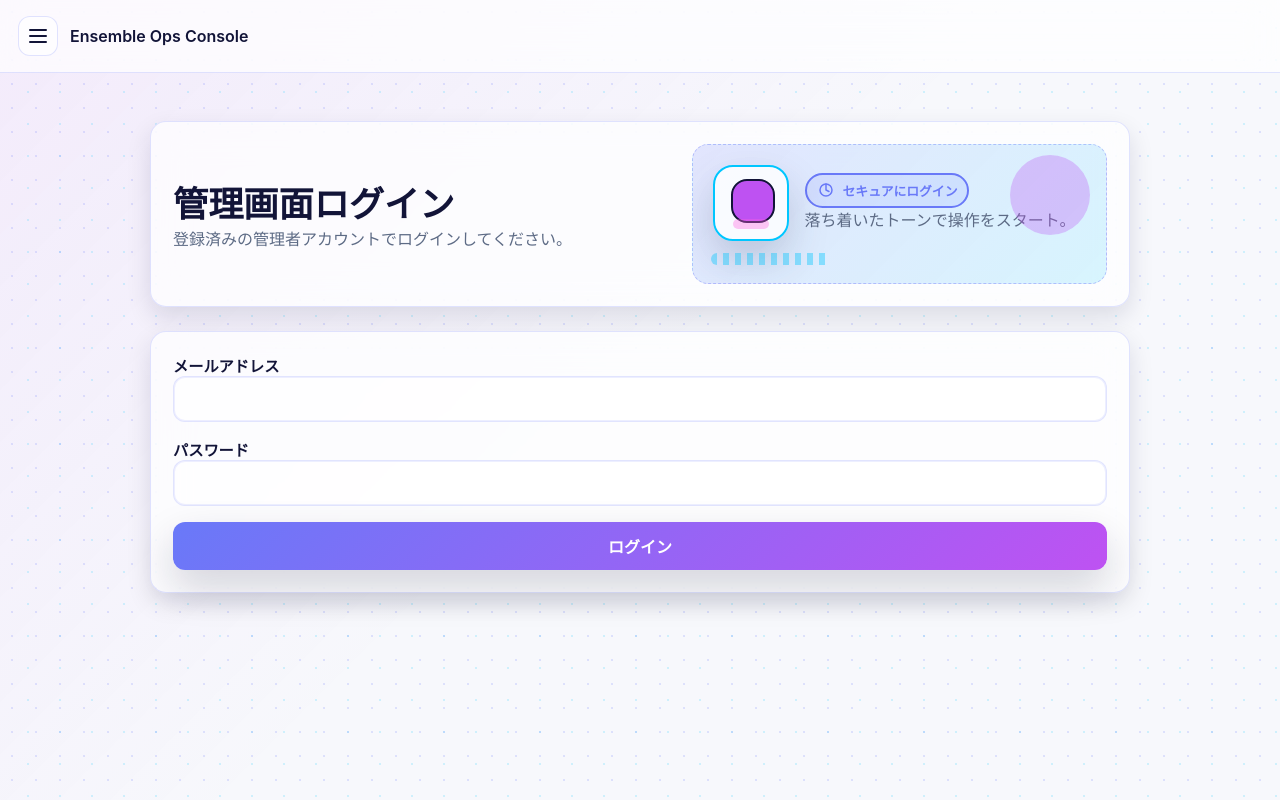
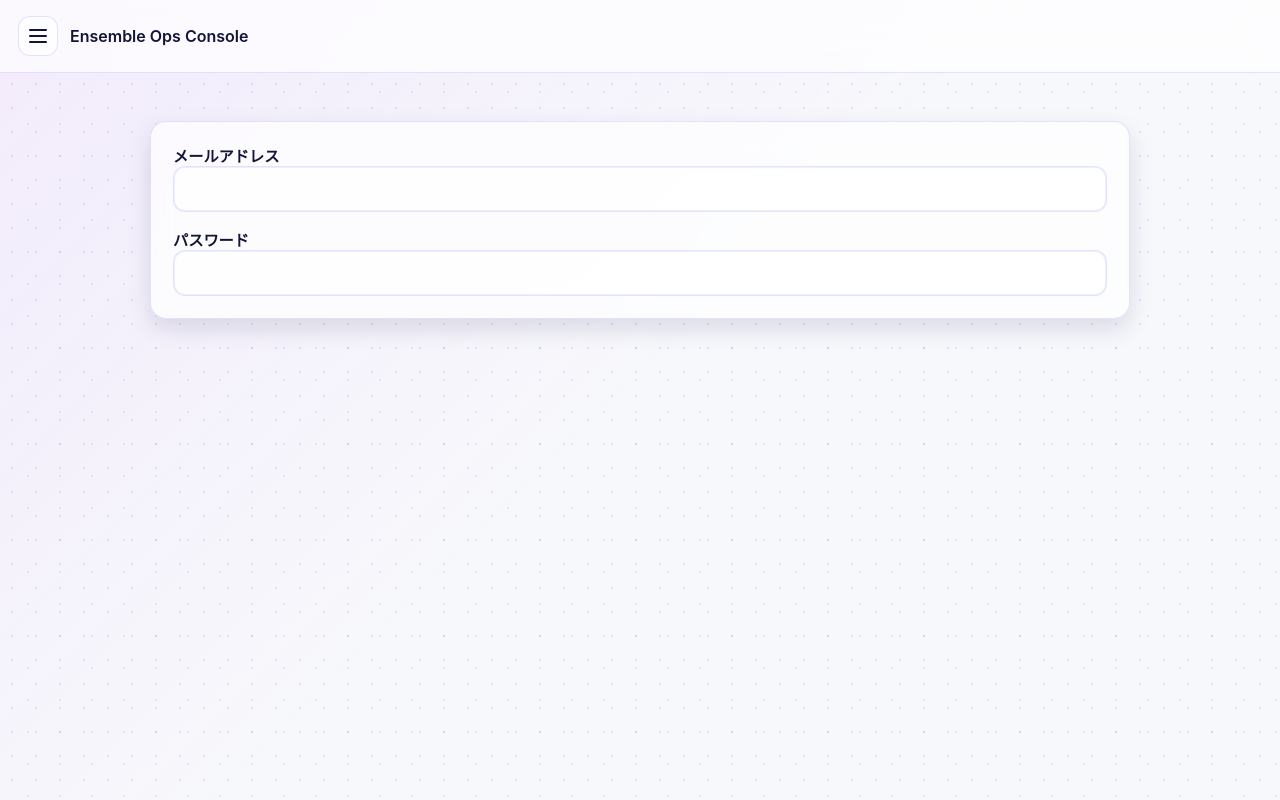
Before and after one commit to ANOSkdy/ensemble_sys, a Next.js app: page /login in a window 1280 px wide. Built offline with nearby package versions, Linux system fonts and the light colour scheme.

Commit message:
Simplify login page and reorder nav

```diff
--- a/app/layout.tsx
+++ b/app/layout.tsx
@@ -31,6 +31,17 @@ export default function RootLayout({
               </div>
             </div>
             <nav className="nav">
+              <Link href="/home" className="nav-link">
+                <svg
+                  className="line-icon"
+                  viewBox="0 0 24 24"
+                  aria-hidden="true"
+                >
+                  <circle cx="12" cy="8" r="4" />
+                  <path d="M4 20c2.5-4 13.5-4 16 0" />
+                </svg>
+                Home
+              </Link>
               <Link href="/todos" className="nav-link">
                 <svg
                   className="line-icon"
@@ -64,22 +75,7 @@ export default function RootLayout({
                 </svg>
                 Jobs
               </Link>
-              <Link href="/home" className="nav-link">
-                <svg
-                  className="line-icon"
-                  viewBox="0 0 24 24"
-                  aria-hidden="true"
-                >
-                  <circle cx="12" cy="8" r="4" />
-                  <path d="M4 20c2.5-4 13.5-4 16 0" />
-                </svg>
-                Home
-              </Link>
             </nav>
-            <div className="sidebar-footer">
-              <span className="status-dot" aria-hidden="true" />
-              <p>Dark/Light 自動切替</p>
-            </div>
           </aside>
           <label htmlFor="nav-toggle" className="nav-scrim" aria-hidden="true" />
           <div className="app-main">
--- a/app/login/login-form.tsx
+++ b/app/login/login-form.tsx
@@ -1,21 +1,12 @@
 "use client";
 
-import { useFormState, useFormStatus } from "react-dom";
+import { useFormState } from "react-dom";
 import { loginAction, type LoginState } from "@/app/login/actions";
 
 const initialState: LoginState = { ok: true };
 
-function SubmitButton() {
-  const { pending } = useFormStatus();
-  return (
-    <button type="submit" disabled={pending} aria-disabled={pending}>
-      {pending ? "認証中..." : "ログイン"}
-    </button>
-  );
-}
-
 export function LoginForm() {
-  const [state, formAction] = useFormState(loginAction, initialState);
+  const [, formAction] = useFormState(loginAction, initialState);
 
   return (
     <form className="card" action={formAction}>
@@ -39,12 +30,6 @@ export function LoginForm() {
           required
         />
       </div>
-      <SubmitButton />
-      {state.message ? (
-        <p role="status" aria-live="polite">
-          {state.message}
-        </p>
-      ) : null}
     </form>
   );
 }
--- a/app/login/page.tsx
+++ b/app/login/page.tsx
@@ -7,33 +7,6 @@ export default function LoginPage() {
   return (
     <main>
       <div className="container">
-        <section className="card hero">
-          <div className="hero-grid">
-            <div>
-              <h1>管理画面ログイン</h1>
-              <p>登録済みの管理者アカウントでログインしてください。</p>
-            </div>
-            <div className="hero-art">
-              <div className="hero-illustration">
-                <div className="character" aria-hidden="true" />
-                <div>
-                  <div className="icon-chip">
-                    <svg viewBox="0 0 24 24" aria-hidden="true">
-                      <path
-                        d="M12 4v8l4 2"
-                        stroke="currentColor"
-                        strokeLinecap="round"
-                      />
-                      <circle cx="12" cy="12" r="8" stroke="currentColor" />
-                    </svg>
-                    セキュアにログイン
-                  </div>
-                  <p>落ち着いたトーンで操作をスタート。</p>
-                </div>
-              </div>
-            </div>
-          </div>
-        </section>
         <LoginForm />
       </div>
     </main>
```
